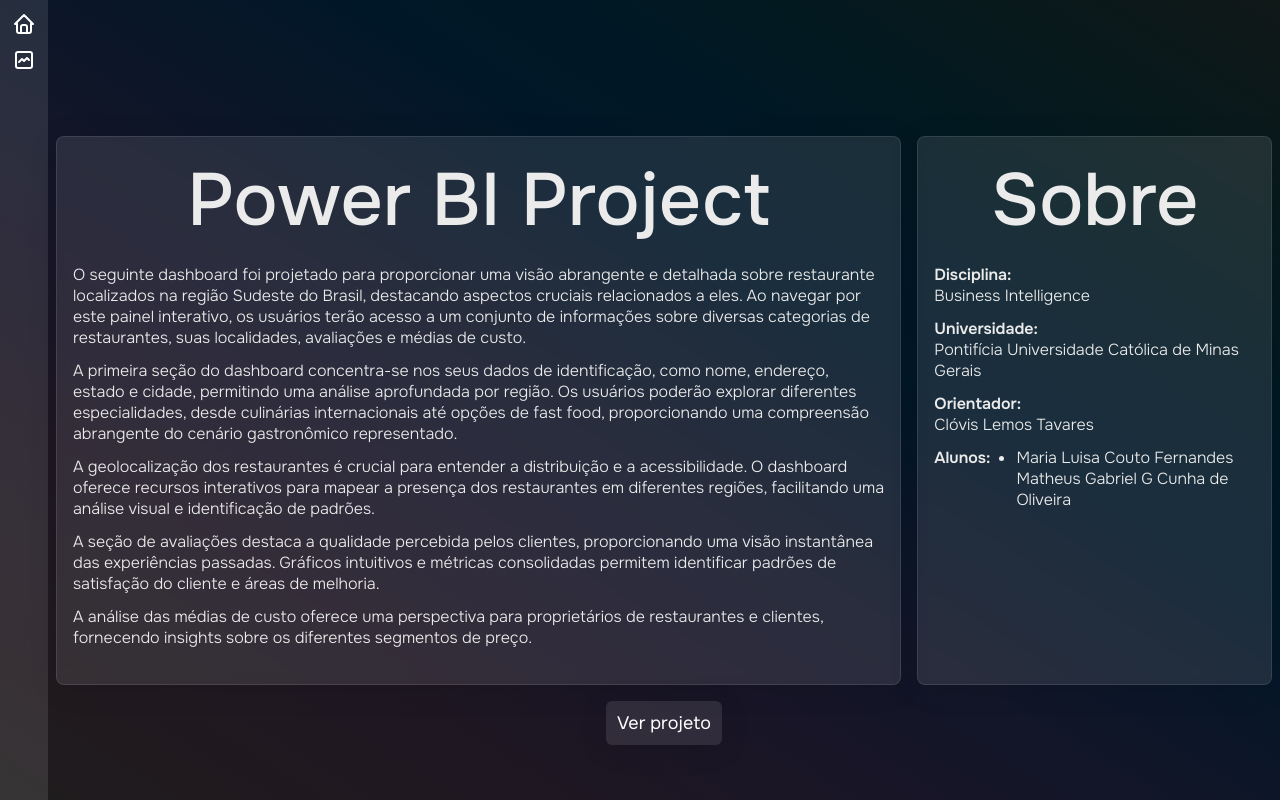
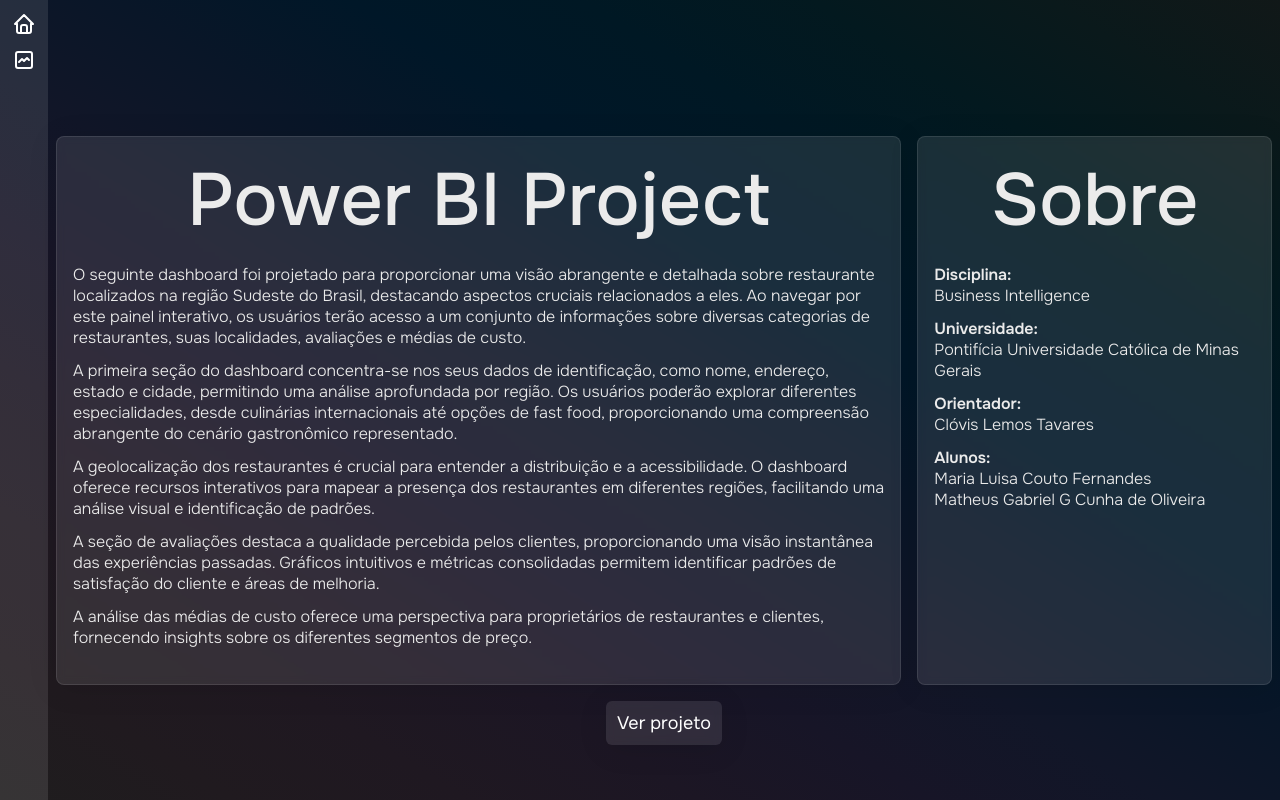
Before and after one commit to matheusfnl/bi-project, a Nuxt app: page / in a window 1280 px wide. Built offline with nearby package versions, Linux system fonts and the light colour scheme; a web font is replaced by a local one.

Commit message:
fix layout

```diff
--- a/pages/index.vue
+++ b/pages/index.vue
@@ -32,26 +32,26 @@
           </div>
 
           <div class="description-text">
-            <div class="description-info">
+            <div class="description-text-info">
               <span class="description-title">Disciplina:</span>
-              <span class="description-text-info">Business Intelligence</span>
+              <span>Business Intelligence</span>
             </div>
 
-            <div class="description-info">
+            <div class="description-text-info">
               <span class="description-title">Universidade:</span>
-              <span class="description-text-info">Pontifícia Universidade Católica de Minas Gerais</span>
+              <span>Pontifícia Universidade Católica de Minas Gerais</span>
             </div>
 
-            <div class="description-info">
+            <div class="description-text-info">
               <span class="description-title">Orientador:</span>
-              <span class="description-text-info">Clóvis Lemos Tavares</span>
+              <span>Clóvis Lemos Tavares</span>
             </div>
 
-            <div class="description-info-2">
+            <div class="description-text-info">
               <span class="description-title">Alunos:</span>
               <ul>
-                <li class="description-info">Maria Luisa Couto Fernandes</li>
-                <li class="description-text-info">Matheus Gabriel G Cunha de Oliveira</li>
+                <li>Maria Luisa Couto Fernandes</li>
+                <li>Matheus Gabriel G Cunha de Oliveira</li>
               </ul>
             </div>
           </div>
@@ -128,12 +128,7 @@
 
   .description-text-info {
     display: flex;
-    gap: 12px;
-  }
-
-  .description-info-2 {
-    display: flex;
-    gap: 26px;
+    flex-direction: column;
   }
 
   .description-title {
@@ -142,6 +137,10 @@
 
   .description-info {
     font-weight: 300;
+  }
+
+  li {
+    list-style: none;
   }
 
   button {
```
